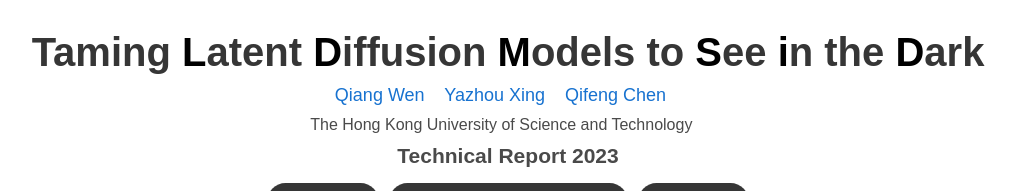
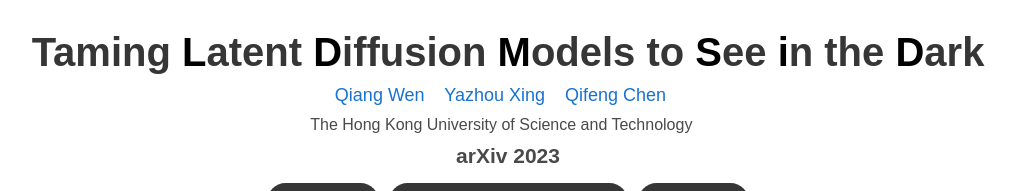
Before and after one commit to csqiangwen/csqiangwen.github.io, a plain HTML site: page projects/ldm-sid/index.html in a window 1280 px wide. Shown: the top 191 px of the page, without its empty margins (132-1147 px from the left). Drawn offline with nearby package versions, Linux system fonts and the light colour scheme; some packages are replaced by stand-ins of ours.

Commit message:
Update index.html

```diff
--- a/projects/ldm-sid/index.html
+++ b/projects/ldm-sid/index.html
@@ -54,7 +54,7 @@
                 The Hong Kong University of Science and Technology&nbsp;&nbsp;&nbsp;
             </div>
             <p id="publication">
-                Technical Report 2023
+                arXiv 2023
             </p>
             <div id="button-list">
                 <span class="link-button">
```
